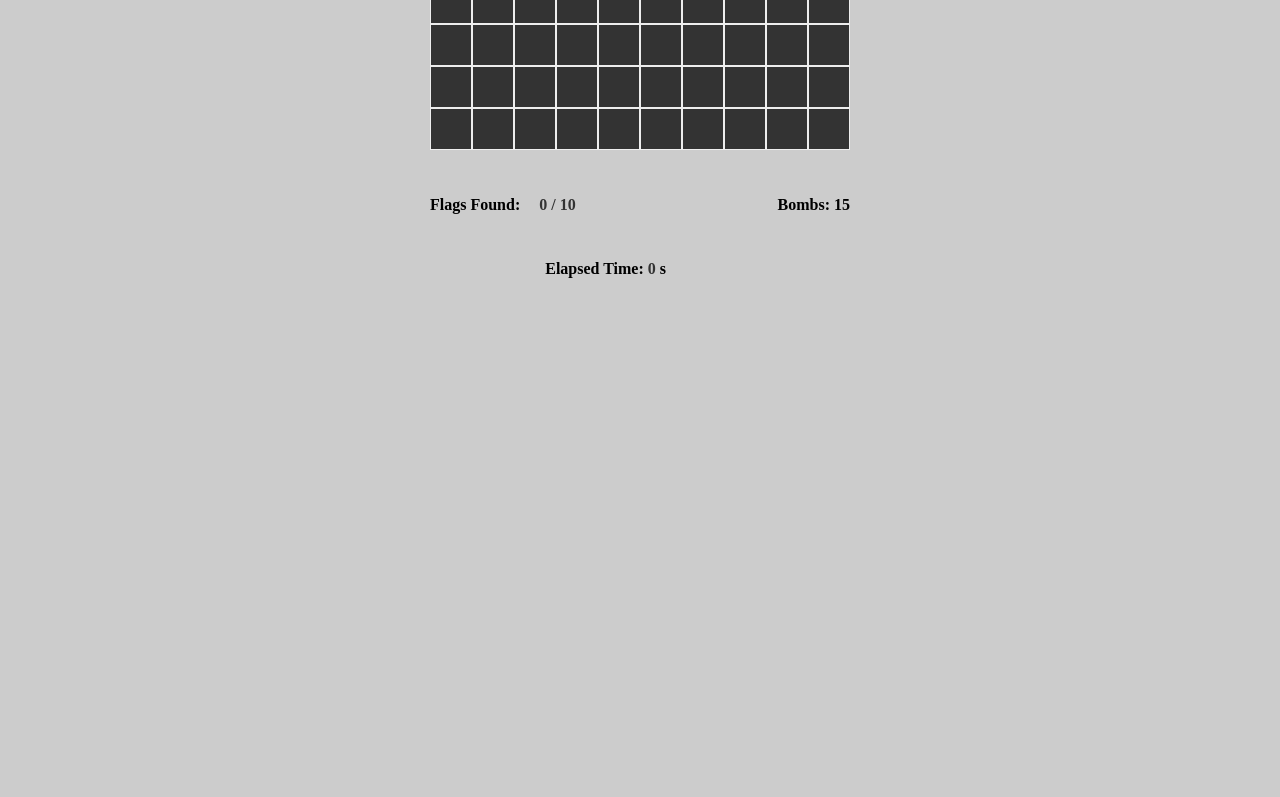
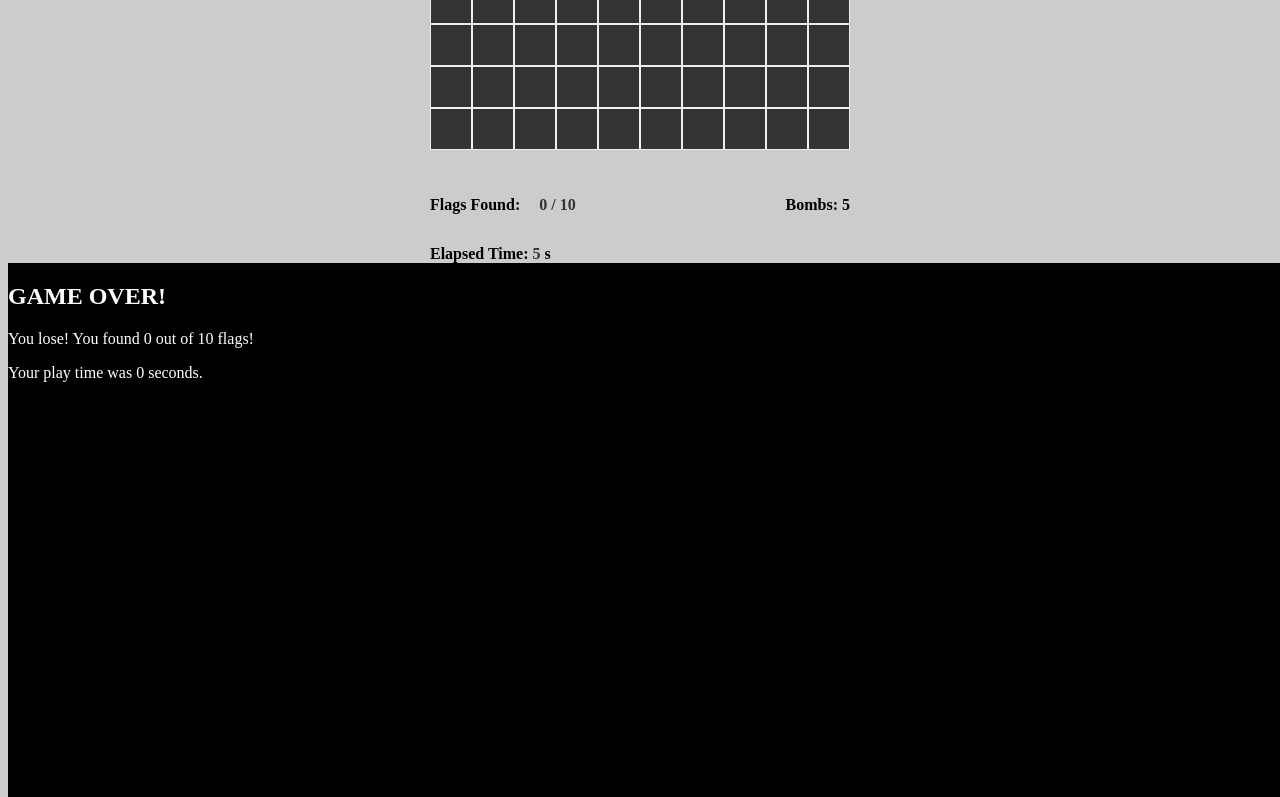
Before and after one commit to sagarsys/minesweeper-angular-cli, an Angular app: page / in a window 1280 px wide. Shown: the part 300-1097 px from the top of the page. Before the commit the page ends 800 px from the top, so only its background shows below. Built offline with nearby package versions, Linux system fonts and the light colour scheme.

Commit message:
"[WIP] Refactoring + Game over"

```diff
--- a/src/app/app.component.ts
+++ b/src/app/app.component.ts
@@ -1,25 +1,42 @@
-import { Component } from '@angular/core';
+import { Component, OnInit } from '@angular/core';
 
 import { GameboardComponent } from './gameboard/gameboard.component';
 import {TileComponent} from './tile/tile.component';
 import {TileService} from './tile/tile.service';
 import {GameboardService} from './gameboard/gameboard.service';
+import { Game } from './gameboard/game';
+import { Gameboard } from './gameboard/gameboard';
 
 
 @Component({
   selector: 'app-root',
   template: `
-    <app-gameboard></app-gameboard>
-    <app-statistics [maxBombs]="gameboard.maxBombs" [maxFlags]="gameboard.maxFlags" [numFlags]="numFlags"></app-statistics>
+    <app-gameboard [game]="this.game"></app-gameboard>
+    <app-statistics
+        [maxBombs]="this.gameboard.maxBombs"
+        [maxFlags]="this.gameboard.maxFlags"
+        [numFlags]="this.gameboard.flagsFound">
+    </app-statistics>
     <app-timer></app-timer>
+    <app-gameover
+        [maxFlags]="this.gameboard.maxFlags"
+        [flagsFound]="this.gameboard.flagsFound"
+        [isGameOver]="this.gameboard.isGameOver"
+        [playTime]="0">
+    </app-gameover>
   `,
   styleUrls: ['./app.component.scss']
 })
 
-export class AppComponent {
-  gameboard = {
-    maxBombs: 15,
-    maxFlags: 10
-  };
-  numFlags = 0;
+export class AppComponent implements OnInit {
+  game: Game;
+  gameboard: Gameboard;
+
+  constructor(private gameboardService: GameboardService) {}
+
+  ngOnInit(): void {
+    this.game = this.gameboardService.init();
+    this.gameboard = this.gameboardService.getGameboard();
+  }
+
 }
--- a/src/app/app.module.ts
+++ b/src/app/app.module.ts
@@ -8,6 +8,7 @@ import {TileService} from './tile/tile.service';
 import {GameboardService} from './gameboard/gameboard.service';
 import {StatisticsComponent} from './statistics/statistics.component';
 import {TimerComponent} from './timer/timer.component';
+import { GameoverComponent } from './gameover/gameover.component';
 
 @NgModule({
   declarations: [
@@ -15,7 +16,8 @@ import {TimerComponent} from './timer/timer.component';
     TileComponent,
     GameboardComponent,
     StatisticsComponent,
-    TimerComponent
+    TimerComponent,
+    GameoverComponent
   ],
   imports: [
     BrowserModule
--- a/src/app/gameboard/gameboard.component.ts
+++ b/src/app/gameboard/gameboard.component.ts
@@ -1,4 +1,4 @@
-import {Component, OnInit} from '@angular/core';
+import { Component, Input, OnInit } from '@angular/core';
 
 import { Tile } from '../tile/tile';
 import { Game } from './game';
@@ -10,15 +10,9 @@ import { GameboardService } from './gameboard.service';
   styleUrls: ['./gameboard.component.scss']
 })
 
-export class GameboardComponent implements OnInit {
+export class GameboardComponent {
 
-  game: Game;
-  constructor(private gameboardService: GameboardService) {}
-
-  ngOnInit(): void {
-    this.game = this.gameboardService.init();
-    console.log(this.game);
-  }
+  @Input() game: Game;
 
   onTileClick($event) {
     console.log('GB', $event);
--- a/src/app/gameboard/gameboard.service.ts
+++ b/src/app/gameboard/gameboard.service.ts
@@ -34,22 +34,28 @@ export class GameboardService {
     return this.game;
   }
 
+  public getGameboard(): Gameboard {
+    return this.gameboard;
+  }
+
   private generateGameboard(difficulty): Gameboard {
     const gameboard = new Gameboard();
     switch (difficulty) {
       case 'easy':
         gameboard.tilesX = 10;
         gameboard.tilesY = 10;
-        gameboard.isGameOver = false;
         gameboard.maxBombs = 5;
         gameboard.maxFlags = 10;
+        gameboard.flagsFound = 0;
+        gameboard.isGameOver = false;
         break;
       case 'hard':
         gameboard.tilesX = 10;
         gameboard.tilesY = 10;
-        gameboard.isGameOver = false;
         gameboard.maxBombs = 15;
         gameboard.maxFlags = 1;
+        gameboard.flagsFound = 0;
+        gameboard.isGameOver = false;
         break;
     }
     return gameboard;
@@ -76,8 +82,8 @@ export class GameboardService {
 
   private generateGame(gameArr: GameArray): Game {
     const game = new Game();
-    for (const i = 0; i < gameArr.length; i + 10) {
-      const splitArr = gameArr.splice(i, i + 10);
+    for (const i = 0; i < gameArr.length; i + this.gameboard.tilesY) {
+      const splitArr = gameArr.splice(i, i + this.gameboard.tilesY);
       game.push(splitArr);
     }
     return game;
--- a/src/app/gameboard/gameboard.ts
+++ b/src/app/gameboard/gameboard.ts
@@ -1,7 +1,8 @@
 export class Gameboard {
   tilesX: number;
   tilesY: number;
-  isGameOver: boolean;
   maxBombs: number;
   maxFlags: number;
+  flagsFound: number;
+  isGameOver: boolean;
 }
--- /dev/null
+++ b/src/app/gameover/gameover.component.ts
@@ -0,0 +1,42 @@
+
+
+import { Component, Input, OnInit } from '@angular/core';
+
+@Component({
+  selector: 'app-gameover',
+  template: `<div class="gameover" ([ngClass])="{ 'visible': isGameOver }">
+                <h2>GAME OVER!</h2>
+                <p>{{ this.getGameOverMessage() }}</p>
+                <p>Your play time was {{ this.playTime }} seconds.</p>
+             </div>`
+})
+
+export class GameoverComponent implements OnInit {
+
+  @Input() isGameOver: boolean;
+  @Input() flagsFound: number;
+  @Input() maxFlags: number;
+  @Input() playTime: number;
+
+  ngOnInit(): void {
+    this.isGameOver = false;
+  }
+
+  triggerGameOver() {
+    if (!this.isGameOver) {
+      this.isGameOver = !this.isGameOver;
+      this.getGameOverMessage();
+    }
+  }
+
+  getGameOverMessage(): string {
+    let message: string;
+    if (this.flagsFound === this.maxFlags) {
+      message = `You win! You found all ${this.maxFlags} flags without hitting a bomb!`;
+    } else {
+      message = `You lose! You found ${this.flagsFound} out of ${this.maxFlags} flags!`;
+    }
+    return message;
+  }
+
+}
--- a/src/app/statistics/statistics.component.scss
+++ b/src/app/statistics/statistics.component.scss
@@ -1,6 +1,6 @@
 .stats {
 	width: 420px;
-	margin: 30px auto;
+	margin: 30px auto 15px;
 	display: flex;
 	justify-content: space-between;
 	p {
--- a/src/app/statistics/statistics.component.ts
+++ b/src/app/statistics/statistics.component.ts
@@ -19,6 +19,4 @@ export class StatisticsComponent implements OnInit {
     this.numFlags = 0;
   }
 
-
-
 }
--- a/src/app/timer/timer.component.scss
+++ b/src/app/timer/timer.component.scss
@@ -1,6 +1,6 @@
 
 .timer {
-	width: 15%;
+	width: 420px;
 	margin: 0 auto;
 	font-weight: bold;
 	span {
--- a/src/app/timer/timer.component.ts
+++ b/src/app/timer/timer.component.ts
@@ -1,4 +1,4 @@
-import {Component, Input, OnInit} from '@angular/core';
+import { Component, Input, OnInit, Output } from '@angular/core';
 
 @Component({
   selector: 'app-timer',
@@ -13,9 +13,19 @@ import {Component, Input, OnInit} from '@angular/core';
 export class TimerComponent implements OnInit {
 
   @Input() elapsedTime: number;
+  private gameTick;
 
   ngOnInit(): void {
+    this.initTime();
+    this.timerTick();
+  }
+  initTime() {
+    clearInterval(this.gameTick);
     this.elapsedTime = 0;
   }
 
+  timerTick() {
+    this.gameTick = window.setInterval(() => this.elapsedTime++, 1000);
+  }
+
 }
--- a/src/styles.css
+++ b/src/styles.css
@@ -3,3 +3,12 @@ html,
 body {
 	background-color: #ccc;
 }
+
+.gameover {
+//display: none;
+	position: absolute;
+	width : 100%;
+	height: 100%;
+	background-color: #000;
+	color: #fff;
+}
```
